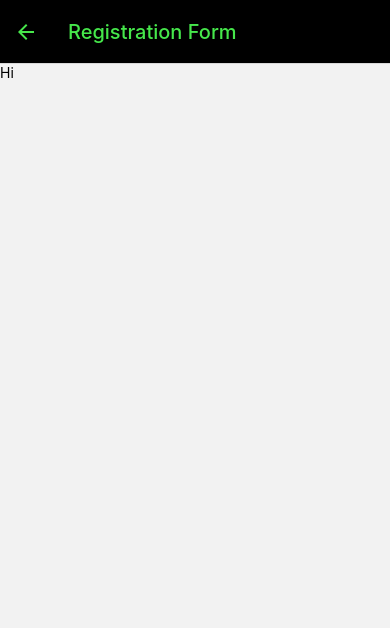
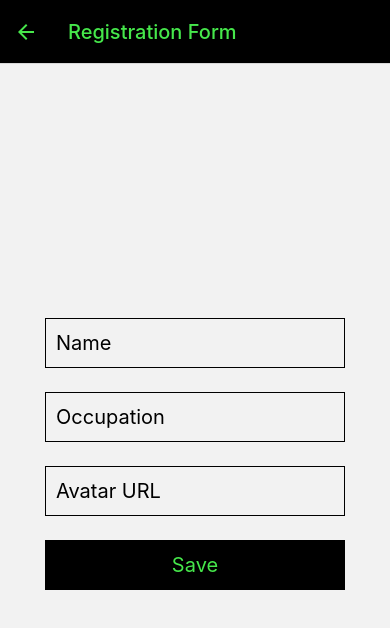
Before and after one commit to gabrielsalvi/react-native, a React Native app in the folder rncrud/: screen /UserForm in a window 390 px wide. Shown: the top 628 px of the page. Built offline with nearby package versions, Linux system fonts and the light colour scheme.

Commit message:
create UserForm screen

```diff
--- a/rncrud/src/views/UserForm.js
+++ b/rncrud/src/views/UserForm.js
@@ -1,8 +1,49 @@
-import React from 'react';
-import { Text } from 'react-native'
+import React, { Component } from 'react';
+import { StyleSheet, Text, TextInput, View } from 'react-native'
+import { TouchableHighlight } from 'react-native-gesture-handler';
 
-export default (props) => {
-    return (
-        <Text>Hi</Text>
-    )
+export default class UserForm extends Component {
+
+    render() {
+        const textInputStyle = [styles.input, styles.textInput]
+        const buttonStyle = [styles.input, styles.button]
+
+        return (
+            <View style={styles.container}>
+                <TextInput style={textInputStyle} placeholder='Name' />
+                <TextInput style={textInputStyle} placeholder='Occupation' />
+                <TextInput style={textInputStyle} placeholder='Avatar URL' />
+                <TouchableHighlight style={buttonStyle}>
+                    <Text style={styles.text}>Save</Text>
+                </TouchableHighlight>
+            </View>
+        )
+    }
 }
+
+const styles = StyleSheet.create({
+    container: {
+        flex: 1,
+        justifyContent: 'center',
+        alignItems: 'center',
+    },
+    input: {
+        height: 50,
+        width: 300,
+        margin: 12,
+    },
+    textInput: {
+        borderWidth: 1,
+        padding: 10,
+        fontSize: 20,
+    },
+    button: {
+        backgroundColor: '#000',
+        justifyContent: 'center',
+        alignItems: 'center',
+    },
+    text: {
+        color: '#46E74B',
+        fontSize: 20
+    }
+})
```
